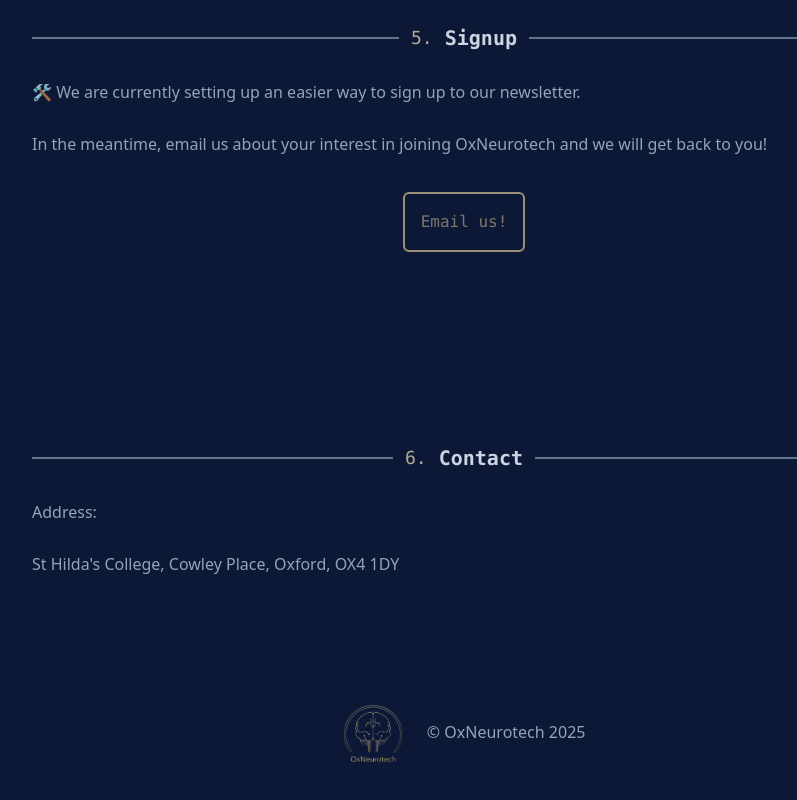
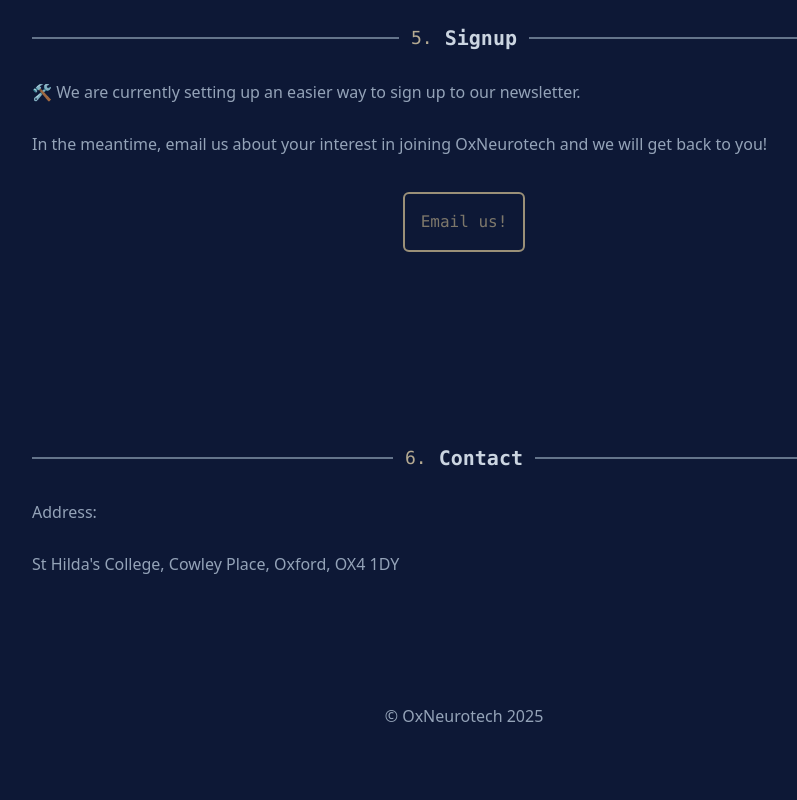
Before and after one commit to OxNeurotech/oxneurotech.github.io, a SvelteKit app: page / in a window 1280 px wide. Shown: the part 4070-4870 px from the top of the page, without its empty margins (176-973 px from the left). Built offline with nearby package versions, Linux system fonts and the light colour scheme.

Commit message:
Update Socials.svelte

```diff
--- a/src/routes/Socials.svelte
+++ b/src/routes/Socials.svelte
@@ -12,8 +12,8 @@
 		<Github href={socials.github} />
 		<Mail href={socials.mail} />
 	</div>
-	<div> <img src={Logo} style="display: inline-block; max-width: 60px;" alt="Logo">
-	&emsp;
+	<div>
+	<!--<img src={Logo} style="display: inline-block; max-width: 60px;" alt="Logo"> &emsp;-->
 	© OxNeurotech 2025
 	</div>
 </div>
```
